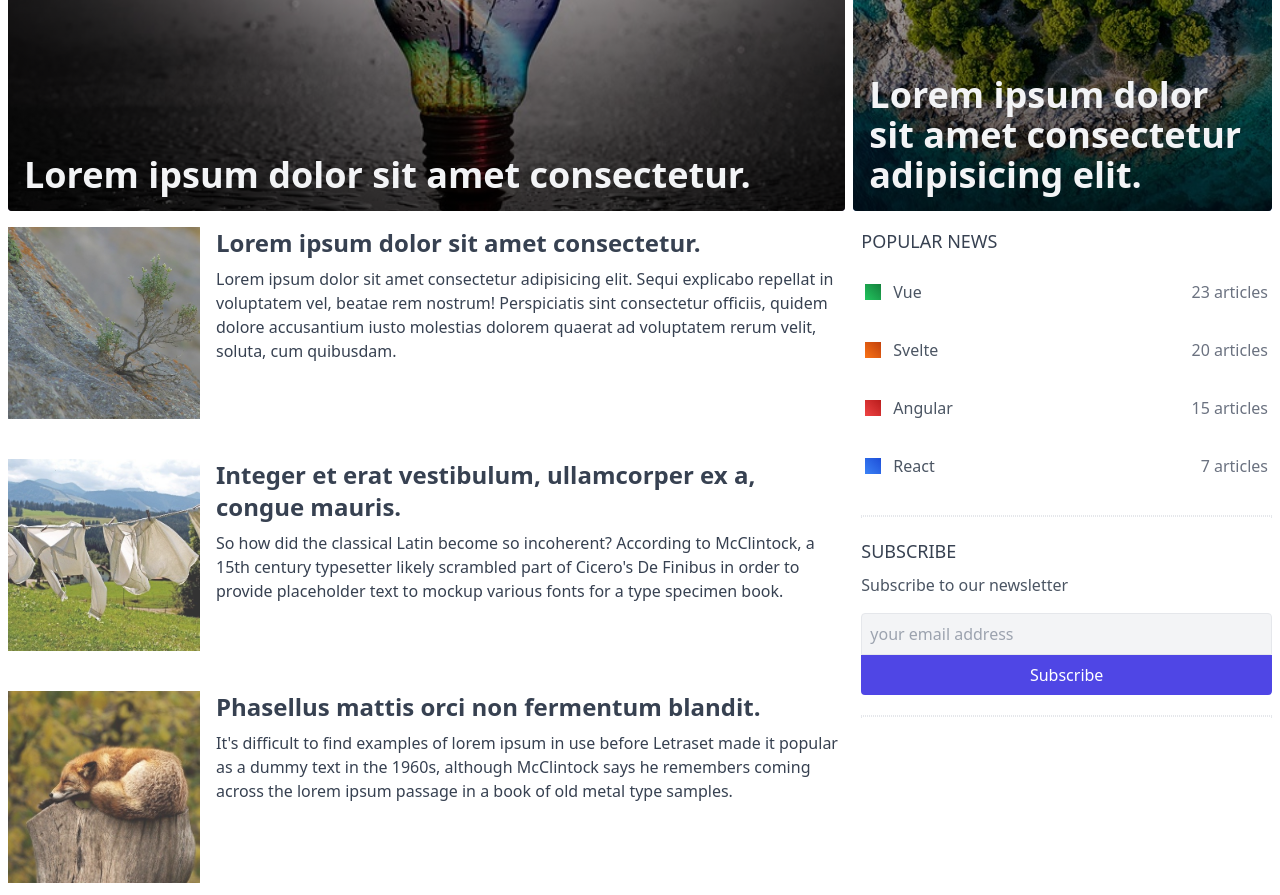
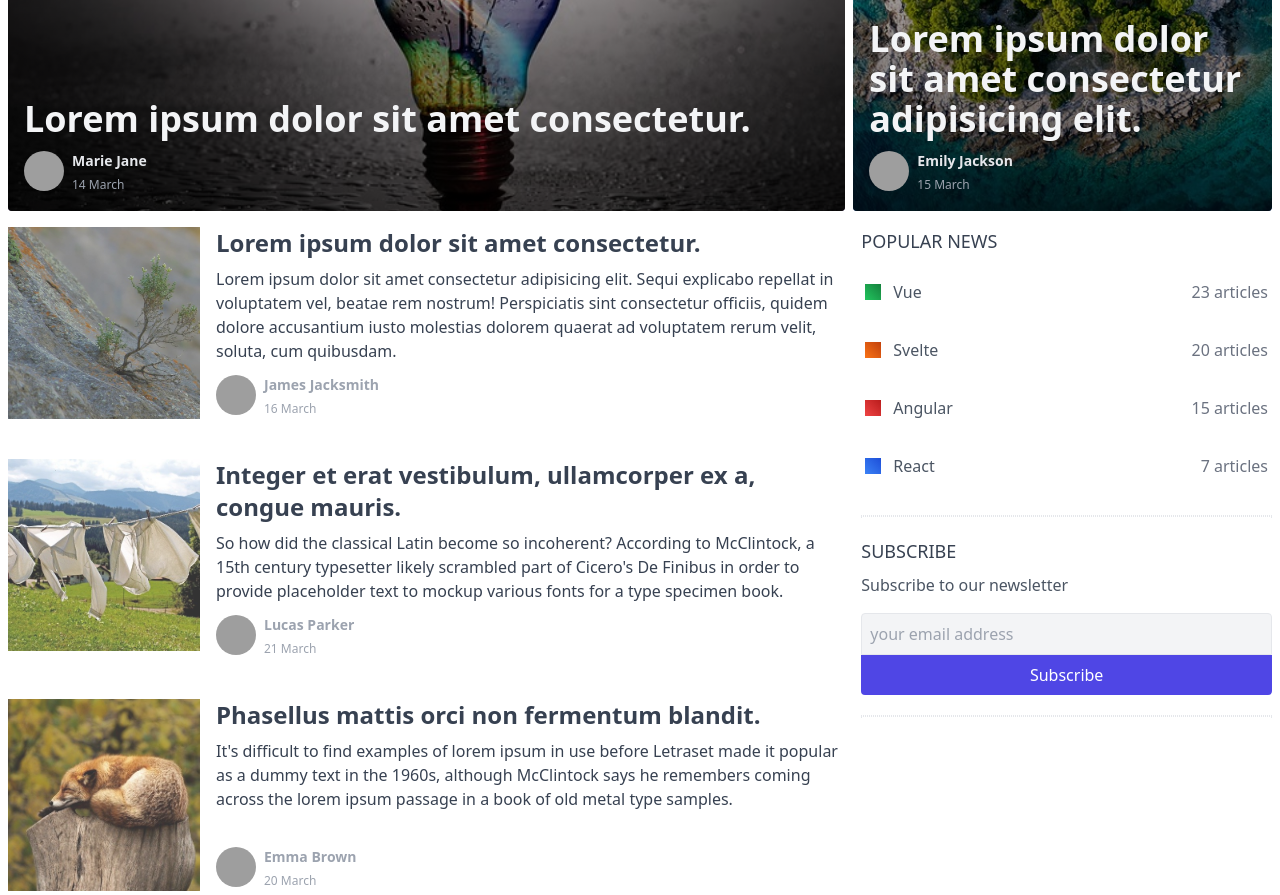
Before and after one commit to speareeD/speareed.github.io, a website: page index.html in a window 1280 px wide. Shown: the part 285-1180 px from the top of the page. Drawn offline with Linux system fonts and the light colour scheme; grey boxes are pictures that could not be loaded.

Commit message:
added authors for all news

```diff
--- a/index.html
+++ b/index.html
@@ -74,6 +74,13 @@
           <h2 class="text-4xl font-semibold text-gray-100 lending-tight">
             Lorem ipsum dolor sit amet consectetur.
           </h2>
+          <div class="flex mt-3">
+            <img class="w-10 h-10 rounded-full mr-2 object-cover" src="https://randomuser.me/api/portraits/women/90.jpg" alt="author">
+            <div>
+              <p class="font-semibold text-gray-200 text-sm">Marie Jane</p>
+              <time class="text-gray-400 text-xs">14 March</time>
+            </div>
+          </div>
         </div>
       </a>
 
@@ -84,6 +91,13 @@
           <h2 class="text-4xl font-semibold text-gray-100 lending-tight">
             Lorem ipsum dolor sit amet consectetur adipisicing elit.
           </h2>
+          <div class="flex mt-3">
+            <img class="w-10 h-10 rounded-full mr-2 object-cover" src="https://randomuser.me/api/portraits/women/2.jpg" alt="author">
+            <div>
+              <p class="font-semibold text-gray-200 text-sm">Emily Jackson</p>
+              <time class="text-gray-400 text-xs">15 March</time>
+            </div>
+          </div>
         </div>
       </a>
     </section>
@@ -94,19 +108,26 @@
       <section class="px-2">
         <a class="block w-full lg:flex mb-10" href="">
           <img class="w-full h-48 lg:w-48 opacity-80 object-cover lg:mr-4" src="./public/images/image-3.jpg" alt="img">
-          <div class="flex">
+          <div class="flex flex-col justify-between">
             <div>
               <h3 class="mb-2 text-gray-700 font-bold text-2xl">Lorem ipsum dolor sit amet consectetur.</h3>
               <p class="text-gray-700">Lorem ipsum dolor sit amet consectetur adipisicing elit. Sequi explicabo repellat
                 in voluptatem vel, beatae rem nostrum! Perspiciatis sint consectetur officiis, quidem dolore accusantium
                 iusto molestias dolorem quaerat ad voluptatem rerum velit, soluta, cum quibusdam.</p>
             </div>
+            <div class="flex mt-3">
+              <img class="w-10 h-10 rounded-full mr-2 object-cover" src="https://randomuser.me/api/portraits/men/11.jpg" alt="author">
+              <div>
+                <p class="font-semibold text-gray-400 text-sm">James Jacksmith</p>
+                <time class="text-gray-400 text-xs">16 March</time>
+              </div>
+            </div>
           </div>
         </a>
 
         <a class="block w-full lg:flex mb-10" href="">
           <img class="w-full h-48 lg:w-48 opacity-80 object-cover lg:mr-4" src="./public/images/image-4.jpg" alt="img">
-          <div class="flex">
+          <div class="flex flex-col justify-between">
             <div>
               <h3 class="mb-2 text-gray-700 font-bold text-2xl">Integer et erat vestibulum, ullamcorper ex a, congue
                 mauris.</h3>
@@ -114,17 +135,31 @@
                 15th century typesetter likely scrambled part of Cicero's De Finibus in order to provide placeholder text
                 to mockup various fonts for a type specimen book.</p>
             </div>
+            <div class="flex mt-3">
+              <img class="w-10 h-10 rounded-full mr-2 object-cover" src="https://randomuser.me/api/portraits/men/52.jpg" alt="author">
+              <div>
+                <p class="font-semibold text-gray-400 text-sm">Lucas Parker</p>
+                <time class="text-gray-400 text-xs">21 March</time>
+              </div>
+            </div>
           </div>
         </a>
 
         <a class="block w-full lg:flex mb-10" href="">
           <img class="w-full h-48 lg:w-48 opacity-80 object-cover lg:mr-4" src="./public/images/image-5.jpg" alt="img">
-          <div class="flex">
+          <div class="flex flex-col justify-between">
             <div>
               <h3 class="mb-2 text-gray-700 font-bold text-2xl">Phasellus mattis orci non fermentum blandit.</h3>
               <p class="text-gray-700">It's difficult to find examples of lorem ipsum in use before Letraset made it
                 popular as a dummy text in the 1960s, although McClintock says he remembers coming across the lorem ipsum
                 passage in a book of old metal type samples.</p>
+            </div>
+            <div class="flex mt-3">
+              <img class="w-10 h-10 rounded-full mr-2 object-cover" src="https://randomuser.me/api/portraits/women/79.jpg" alt="author">
+              <div>
+                <p class="font-semibold text-gray-400 text-sm">Emma Brown</p>
+                <time class="text-gray-400 text-xs">20 March</time>
+              </div>
             </div>
           </div>
         </a>
```
Also changed, not shown: public/styles.css.
